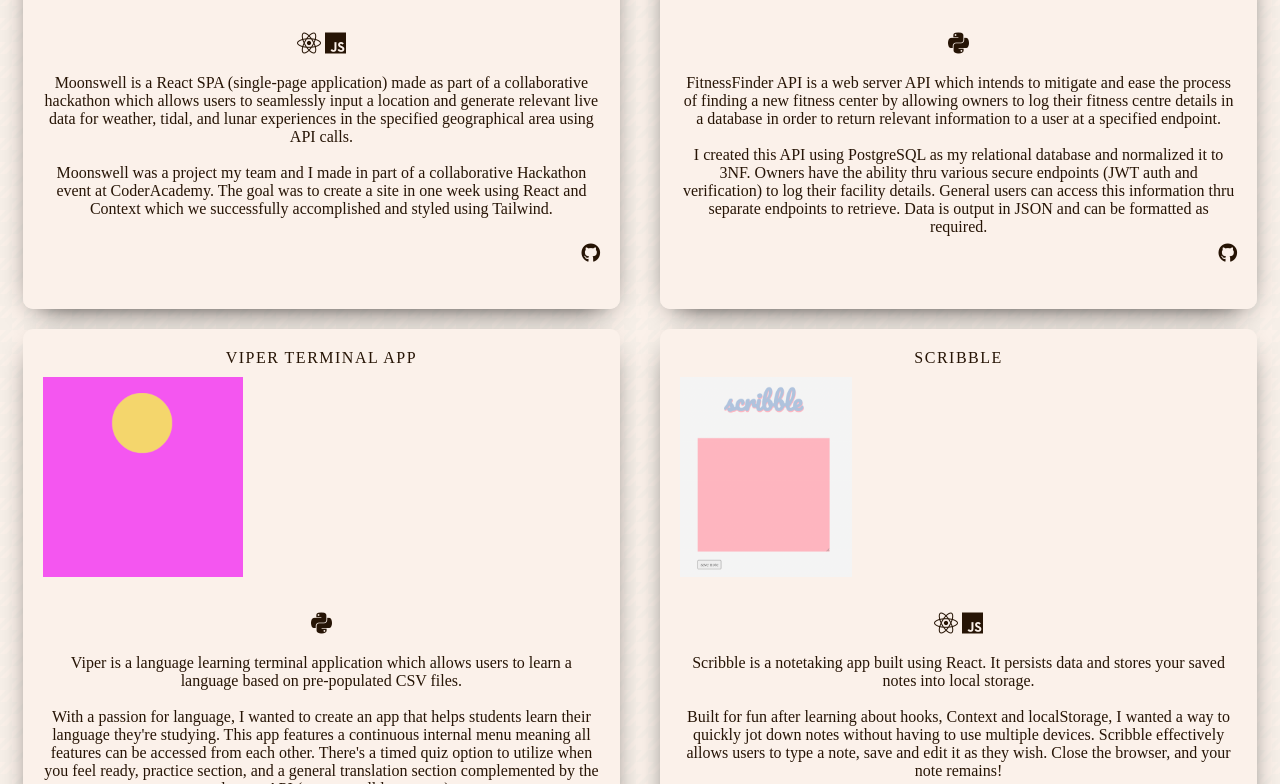
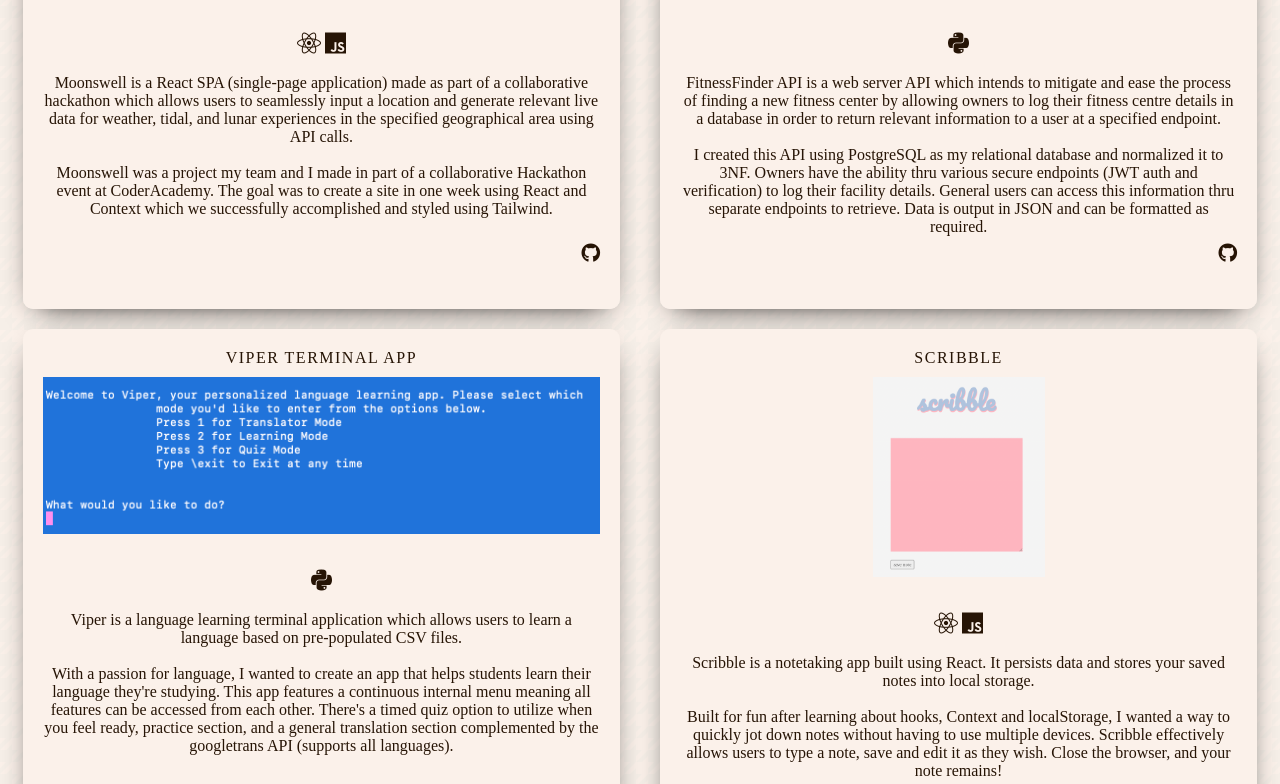
Before and after one commit to sarahhlandis/Portfolio-Site, a plain HTML site: page src/pages/projects.html in a window 1280 px wide. Shown: the part 524-1308 px from the top of the page. Drawn offline with nearby package versions, Linux system fonts and the light colour scheme; a web font is replaced by a local one.

Commit message:
fixed project photo alignment and added viper project photo

```diff
--- a/src/pages/projects.html
+++ b/src/pages/projects.html
@@ -107,7 +107,7 @@
                     <header class="project-name">
                     <a href="#">VIPER TERMINAL APP</a>
                 </header>
-                <img src="../images/shortgif.gif">
+                <img src="../images/viper.png">
                 </div>
                 <div class="lower-content">
                 <p>
--- a/src/stylesheets/stylesheet.css
+++ b/src/stylesheets/stylesheet.css
@@ -937,6 +937,11 @@
     }
 
     .upper-content{
+        display: flex;
+        flex-direction: column;
+        justify-content: center;
+        align-items: center;
+        text-align: center;
         font-family: "lora";
         font-weight: 200;
         letter-spacing: 1.5px;
```
Also changed, not shown: src/images/viper.png (added).
